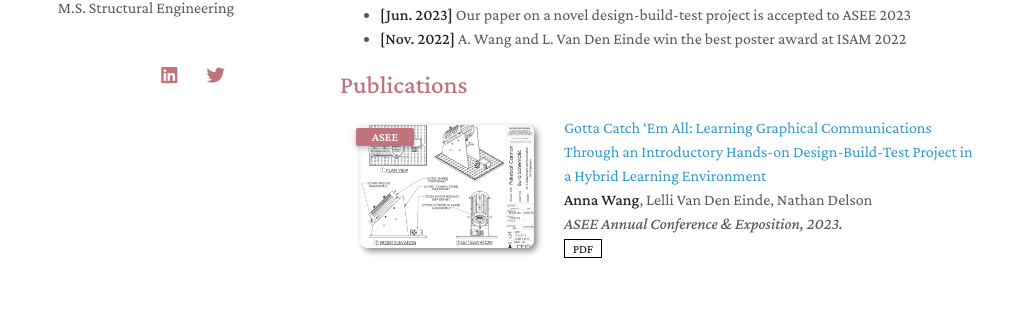
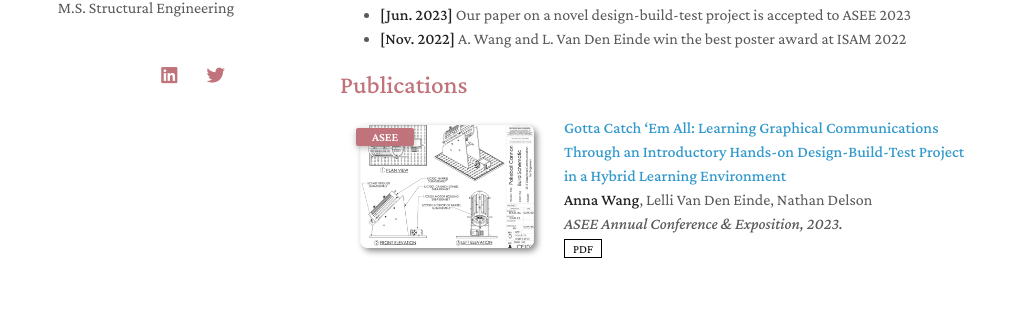
Before and after one commit to anna-h-wang/annawang, a Jekyll site: the page built from index.md, in a window 1280 px wide. Shown: the part 515-827 px from the top of the page, without its empty margins (130-1148 px from the left). Built offline with Jekyll 4.4.1, drawn with Linux system fonts in a browser that asks for light colours; nearby versions of some CDN libraries; a style sheet for code colours, icons or effects is not loaded; our own code applies the rules of GitHub Pages for plain Markdown files.

Commit message:
Update publications.md

```diff
--- a/_includes/publications.md
+++ b/_includes/publications.md
@@ -12,7 +12,7 @@
   </div>
 
   <div class="col-sm-9" style="position: relative;padding-right: 15px;padding-left: 20px;">
-    <div class="papertitle"><a href="https://peer.asee.org/gotta-catch-em-all-learning-graphical-communications-through-an-introductory-hands-on-design-build-test-project-in-a-hybrid-learning-environment">Gotta Catch ‘Em All: Learning Graphical Communications Through an Introductory Hands-on Design-Build-Test Project in a Hybrid Learning Environment</a></div>
+    <div class="papertitle"><strong><a href="https://peer.asee.org/gotta-catch-em-all-learning-graphical-communications-through-an-introductory-hands-on-design-build-test-project-in-a-hybrid-learning-environment">Gotta Catch ‘Em All: Learning Graphical Communications Through an Introductory Hands-on Design-Build-Test Project in a Hybrid Learning Environment</a></strong></div>
     <div class="author"><strong>Anna Wang</strong>, Lelli Van Den Einde, Nathan Delson</div>
     <div class="periodical"><em>ASEE Annual Conference & Exposition<strong></strong>, 2023.</em></div>
     <div class="links">
```
